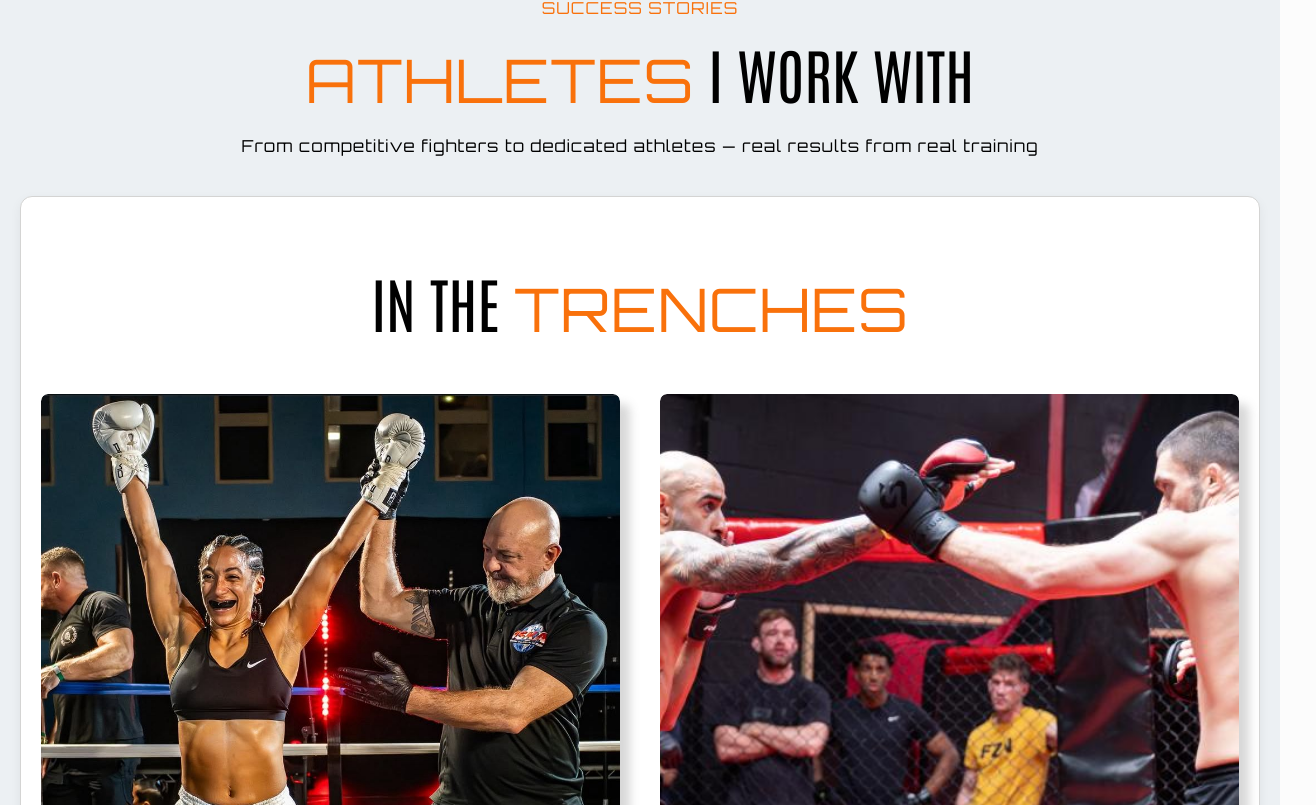
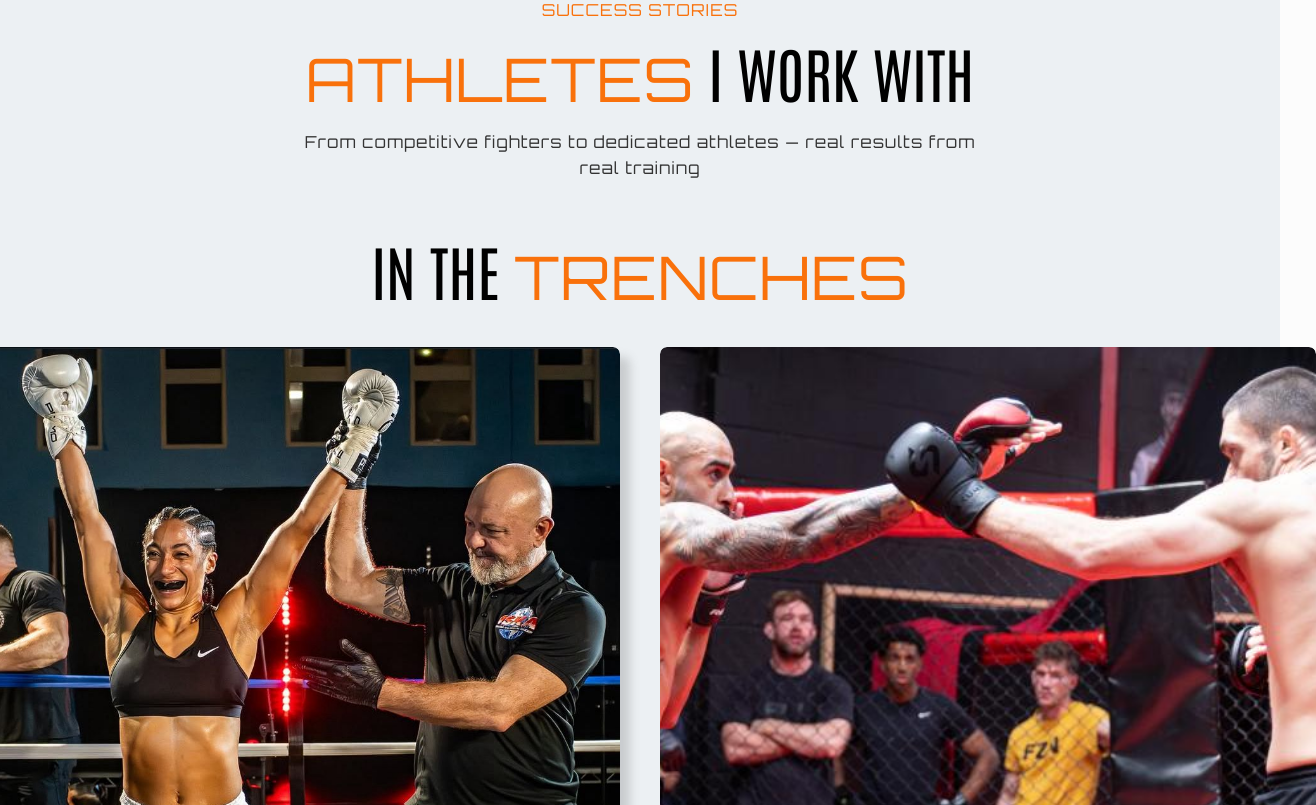
Before and after one commit to cdenby-dotcom/Cat-Denby-Performance, a Next.js app: page / in a window 1280 px wide. Shown: the part 2415-3220 px from the top of the page, 1316 px wide, since content can reach past the window. Built offline with nearby package versions, Linux system fonts and the light colour scheme; a web font is replaced by a local one.

Commit message:
Update ClientSection.module.scss

```diff
--- a/app/components/ClientSection/ClientSection.module.scss
+++ b/app/components/ClientSection/ClientSection.module.scss
@@ -9,20 +9,27 @@
   /* INTRO */
   .intro {
     text-align: center;
-    margin: 0;
-  }
+    margin-bottom: 40px;
 
     .orange {
       color: #f9710b;
     }
 
     h2 {
-    margin: 25px 0;
+      margin: 20px 0;
+      font-family: 'Antonio';
       color: black;
-    font-family: 'Antonio';
     }
 
-  /* MAIN CONTAINER (for intro + testimonials) */
+    p {
+      max-width: 700px;
+      margin: 0 auto;
+      line-height: 1.55;
+      color: #333;
+    }
+  }
+
+  /* MAIN CONTAINER */
   .container {
     width: 1352px;
     max-width: 100%;
@@ -33,33 +40,14 @@
     gap: 40px;
   }
 
-  /* IN THE TRENCHES SECTION */
-  .container2 {
-    width: 1352px;
-    max-width: 100%;
-    margin: 40px auto 0 auto;
-    background: white;
-    padding: 40px 20px;
-    border-radius: 12px;
-    border: 1px solid #d4d4d3;
-    box-shadow: 0 4px 12px rgba(0,0,0,0.06);
-    display: flex;
-    flex-direction: column;
-    align-items: center;
-
-    .intro {
-      margin: 10px 0 30px 0;
-    }
-  }
-
-  /* IMAGE GRIDS */
+  /* IMAGE GRID — FULL WIDTH, CLEAN */
   .clients {
     width: 1352px;
     max-width: 100%;
     display: grid;
     grid-template-columns: repeat(4, 1fr);
     gap: 40px;
-    padding-bottom: 75px;
+    margin-bottom: 60px;
 
     .client {
       position: relative;
@@ -103,12 +91,13 @@
 
   /* TESTIMONIALS */
   .testimonials {
-    width: 100%;
+    width: 1352px;
+    max-width: 100%;
     display: flex;
     justify-content: center;
     flex-wrap: wrap;
     gap: 40px;
-    margin: 50px 0;
+    margin: 40px 0 80px 0;
 
     .clientTestimony {
       width: 420px;
@@ -135,6 +124,7 @@
 
       .testimony {
         margin: 20px 0;
+        line-height: 1.55;
       }
 
       .clientDetail {
```
Lines whose indentation alone changed are shown as unchanged.
